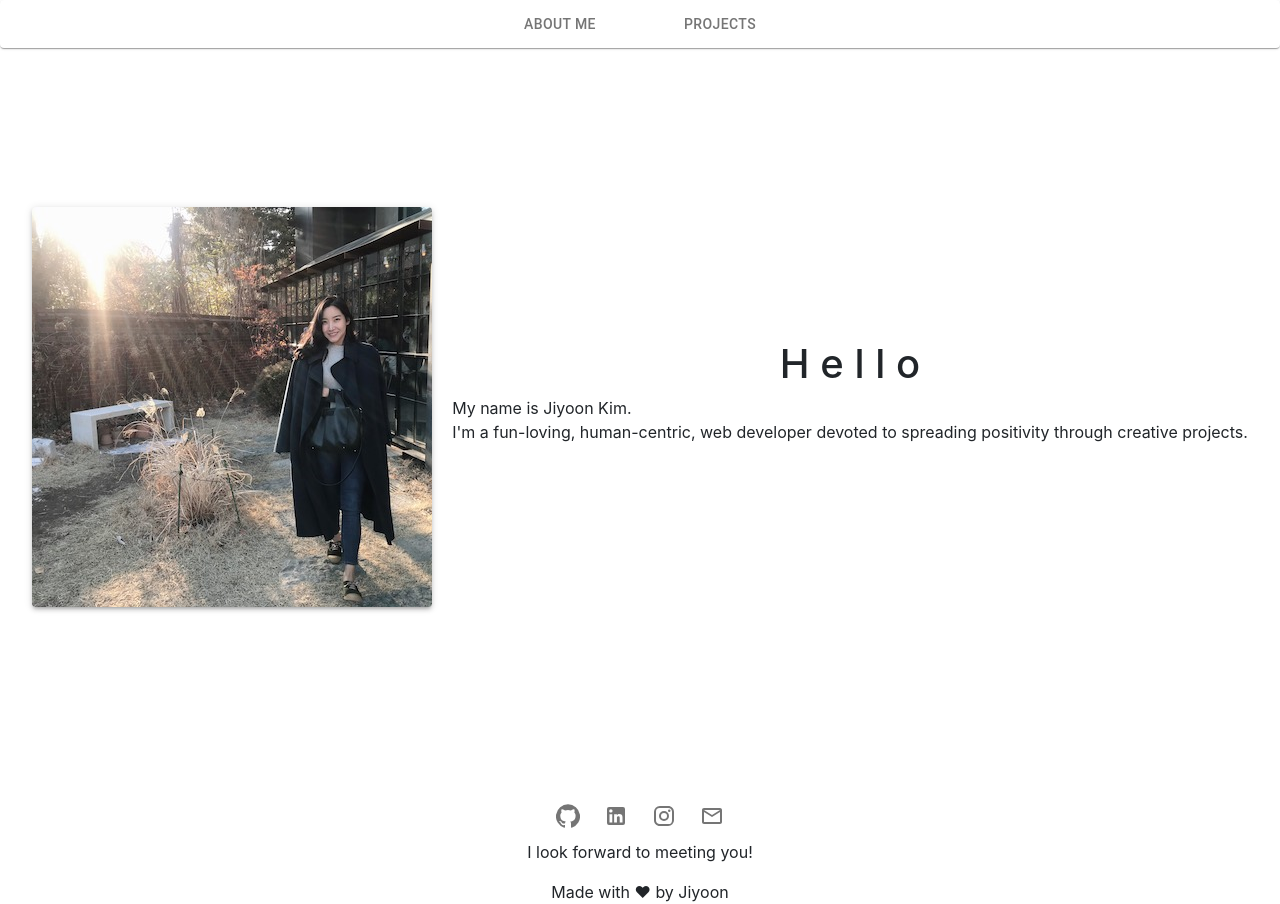
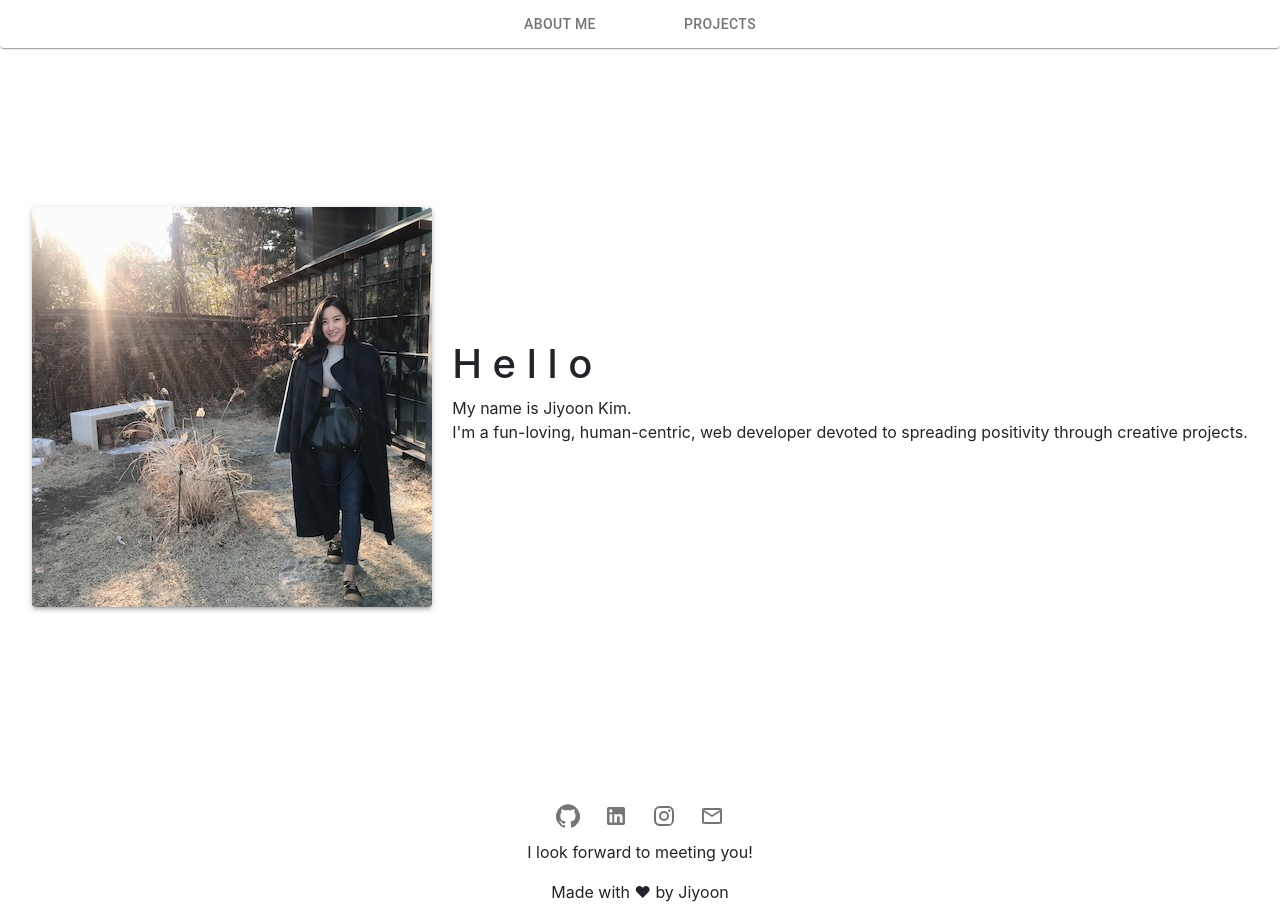
Before and after one commit to jiyoon9886/react-portfolio, a React (Create React App) app: page / in a window 1280 px wide. Built offline with nearby package versions, Linux system fonts and the light colour scheme.

Commit message:
adjust text alignment

```diff
--- a/src/components/Header.js
+++ b/src/components/Header.js
@@ -11,7 +11,7 @@ function Header() {
     <Grid container style={container} justify='center' alignItems='center'>
       <Paper fluid elevation={3} style={image}></Paper>
       <Grid item style={{ marginLeft: '20px' }}>
-        <h1 style={{textAlign: 'center'}}>H e l l o </h1>
+        <h1 >H e l l o </h1>
         <p style={{ marginBottom: 0 }}>My name is Jiyoon Kim.</p>
         <p style={{ marginBottom: 0 }}>
           I'm a fun-loving, human-centric, web developer devoted to spreading
```
